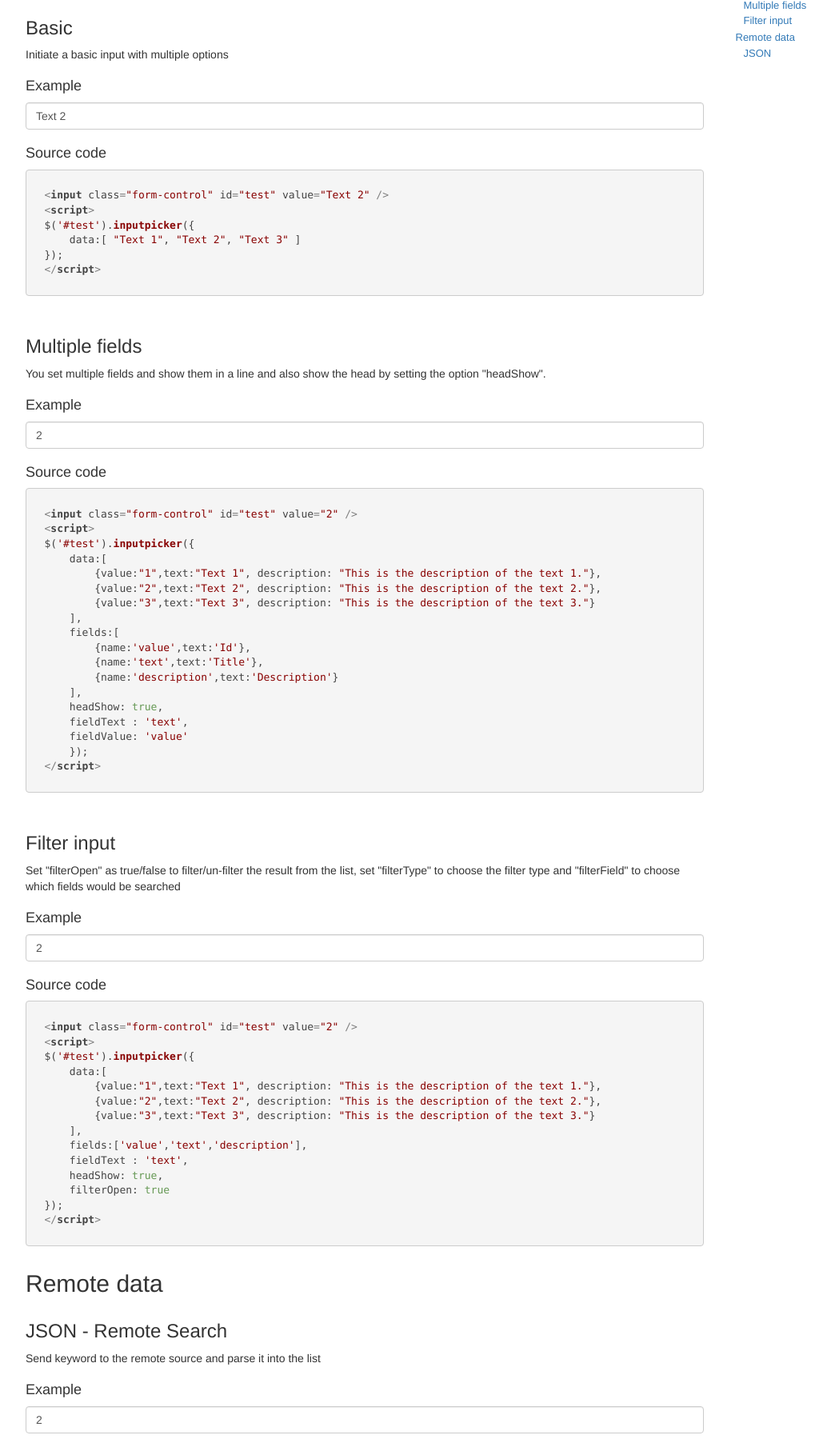
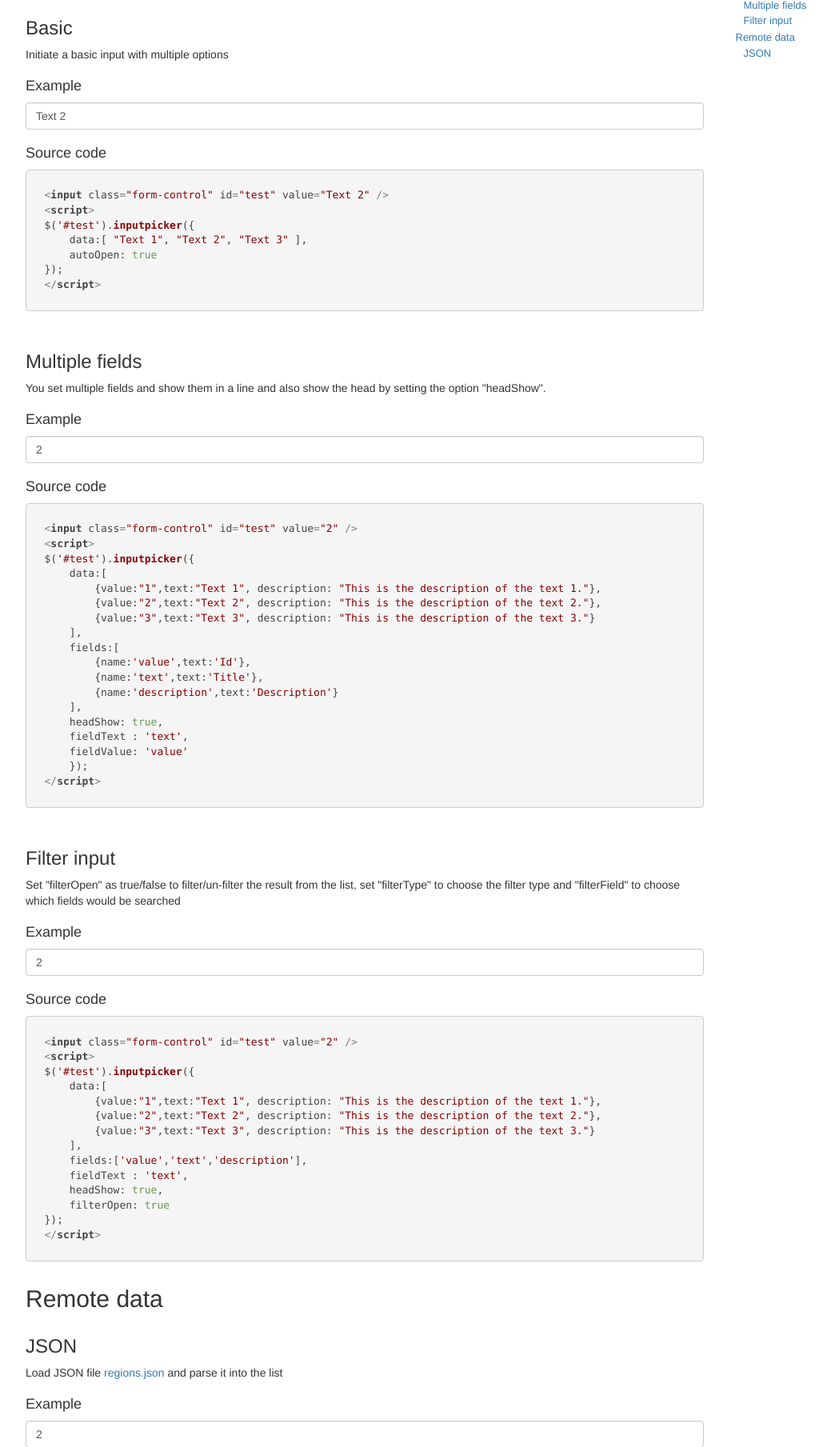
Before and after one commit to ukalpa/inputpicker, a PHP site: page / in a window 1280 px wide. Shown: the part 136-1945 px from the top of the page at 80% size, without its empty margins (38-1077 px from the left). Run offline with PHP 8.4, Linux system fonts and the light colour scheme; some libraries are stand-ins or nearby versions.

Commit message:
1.Add loading spinner, 2.Add focus(), change() event, 3.Optimise the core structure, 4.Change the filterSeearch

```diff
--- a/www/example-json.php
+++ b/www/example-json.php
@@ -1,5 +1,5 @@
 <?php
-sleep(3);
+sleep(2);
 $msg = '';
 $data = [];
 
--- a/www/index.php
+++ b/www/index.php
@@ -43,7 +43,8 @@
                         <pre><code class="html"><?php echo ip_html("<input class=\"form-control\" id=\"test\" value=\"Text 2\" />
 <script>
 $('#test').inputpicker({
-    data:[ \"Text 1\", \"Text 2\", \"Text 3\" ]
+    data:[ \"Text 1\", \"Text 2\", \"Text 3\" ],
+    autoOpen: true
 });
 </script>
 ");
@@ -52,11 +53,8 @@ $('#test').inputpicker({
                     <script>
                         $(function () {
                             $('#test<?php echo $test_index ?>').inputpicker({
-                                data:[ "Text 1", "Text 2", "Text 3" ]
-
-                                ,limit:2
-                                ,autoOpen:true
-                                ,filterOpen: true
+                                data:[ "Text 1", "Text 2", "Text 3" ],
+                                autoOpen: true
                             }).focus();
                         });
                     </script>
@@ -178,6 +176,50 @@ $('#test').inputpicker({
                 <a name="remote"></a>
                 <h2>Remote data</h2>
 
+
+                <!-- Begin section 4 -->
+	            <?php $test_index++; ?>
+                <section class="row">
+                    <div class="col-sm-12">
+                        <a name="remote-json"></a>
+                        <h3>JSON</h3>
+                        <p>
+                            Load JSON file <a href="<?php echo $ip_src ?>example-regions.json" target="_blank">regions.json</a> and parse it into the list
+                        </p>
+                        <h4>Example</h4>
+                        <div class=" ">
+                            <input class="form-control" id="test<?php echo $test_index ?>" value="2" />
+                        </div>
+                        <h4>Source code</h4>
+                        <pre><code class="html"><?php echo ip_html("<input class=\"form-control\" id=\"test\" value=\"Text 2\" />
+<script>
+$('#test').inputpicker({
+    url: '". $ip_src ."example-regions.json',
+    fields:['id','name','hasc'],
+    fieldText:'name',
+    fieldValue:'id',
+    filterOpen: true
+});
+</script>
+");
+					            ?></code></pre>
+                    </div>
+                    <script>
+                        $(function () {
+                            $('#test<?php echo $test_index ?>').inputpicker({
+
+                                url: '<?php echo $ip_src ?>example-regions.json',
+                                fields:['id','name','hasc'],
+                                fieldText:'name',
+                                fieldValue:'id',
+                                filterOpen: true
+                            });
+                        });
+                    </script>
+
+                </section>
+                <!-- End Section -->
+
                 <!-- Begin section 5 -->
 	            <?php $test_index++; ?>
                 <section class="row">
```
